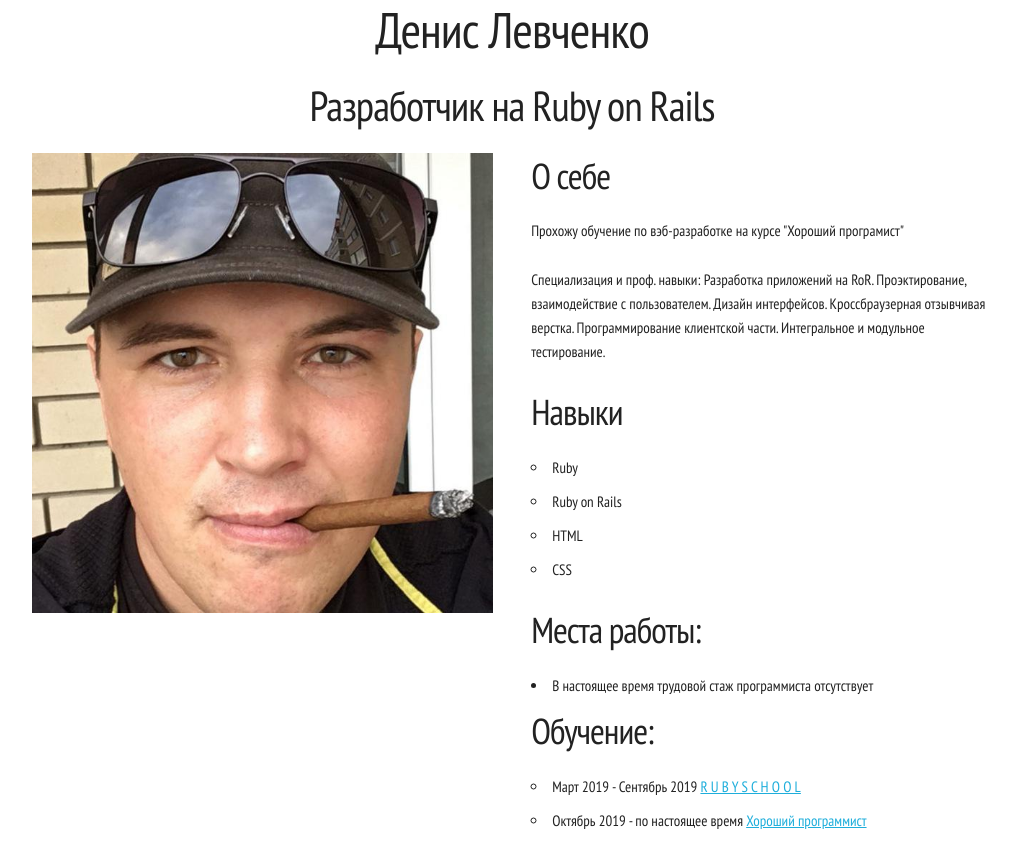
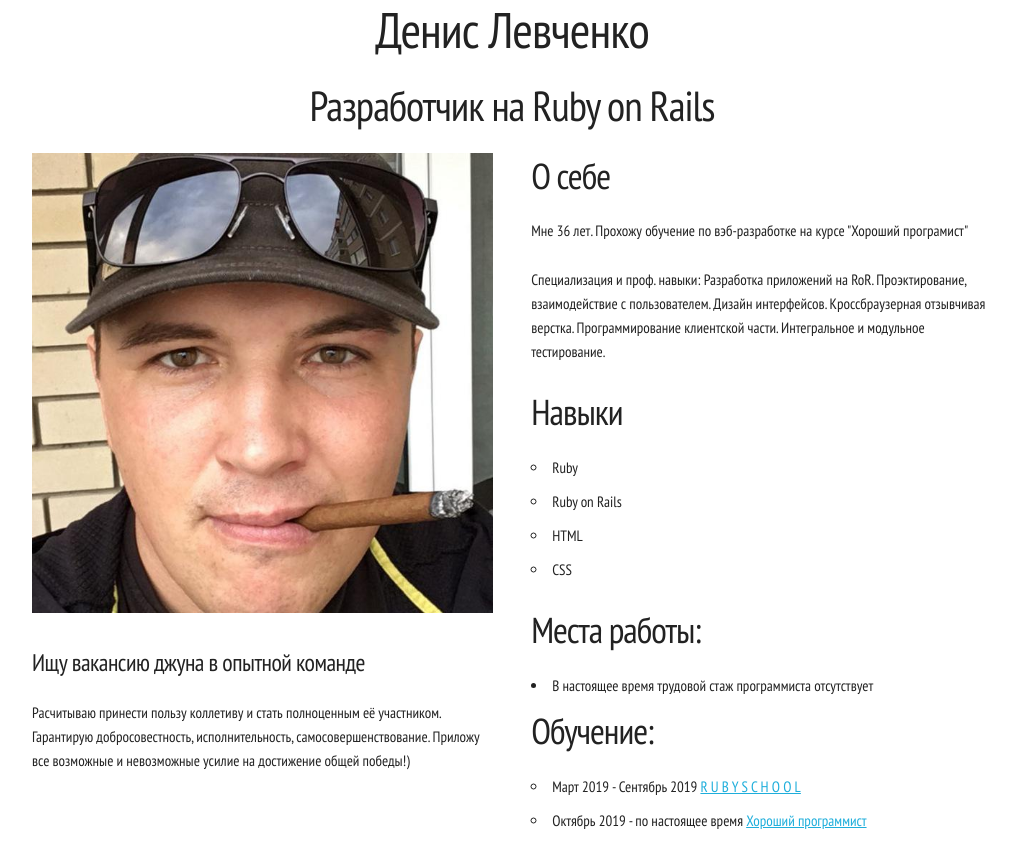
Before and after one commit to leva84/resume, a plain HTML site: page index.html in a window 1280 px wide. Shown: the whole page, without its empty margins (128-1144 px from the left). Drawn offline with Linux system fonts and the light colour scheme.

Commit message:
update_1

```diff
--- a/index.html
+++ b/index.html
@@ -22,16 +22,28 @@
                 <img src="photo_2019-03-01_15-21-05.jpg" alt="[Фото]" class="u-max-full-width"/>
                 </p>
             </div>
+
+            <div>
+                <h5>Ищу вакансию джуна в опытной команде</h5>
+                <p>
+                    Расчитываю принести пользу коллетиву и стать полноценным её участником.
+                    Гарантирую добросовестность, исполнительность, самосовершенствование.
+                    Приложу все возможные и невозможные усилие на достижение общей победы!)
+                </p>
+            </div>
         </div>
 
         <div class="six columns">
             <div>
                 <h3>О себе</h3>
-            <p>Прохожу обучение по вэб-разработке на курсе "Хороший програмист"</p>
                 <p>
-                Специализация и проф. навыки: Разработка приложений на RoR. Проэктирование, взаимодействие с пользователем.
-                Дизайн интерфейсов. Кроссбраузерная отзывчивая верстка. Программирование клиентской части. Интегральное и
-                модульное тестирование.
+                    Мне 36 лет.
+                    Прохожу обучение по вэб-разработке на курсе "Хороший програмист"
+                </p>
+                <p>
+                    Специализация и проф. навыки: Разработка приложений на RoR. Проэктирование, взаимодействие
+                    с пользователем. Дизайн интерфейсов. Кроссбраузерная отзывчивая верстка. Программирование
+                    клиентской части. Интегральное и модульное тестирование.
                 </p>
             </div>
 
```
Lines whose indentation alone changed are shown as unchanged.
